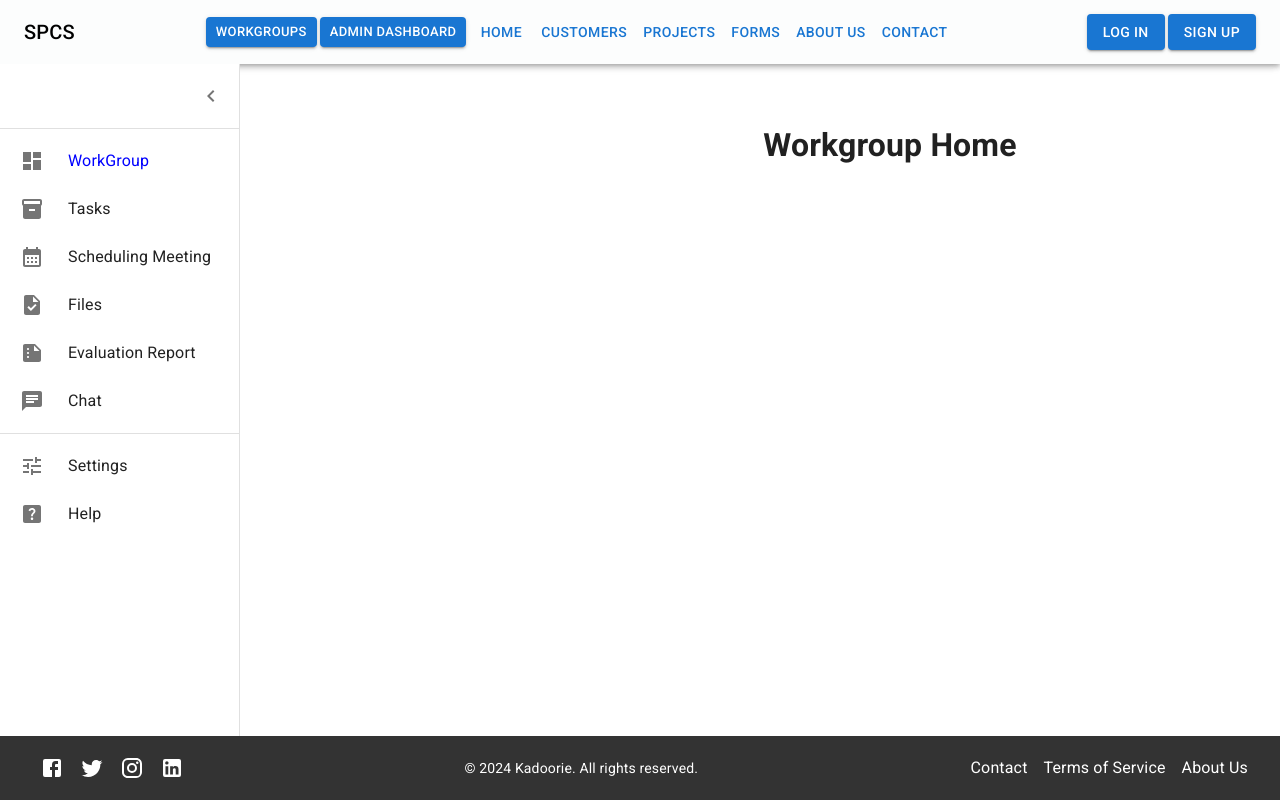
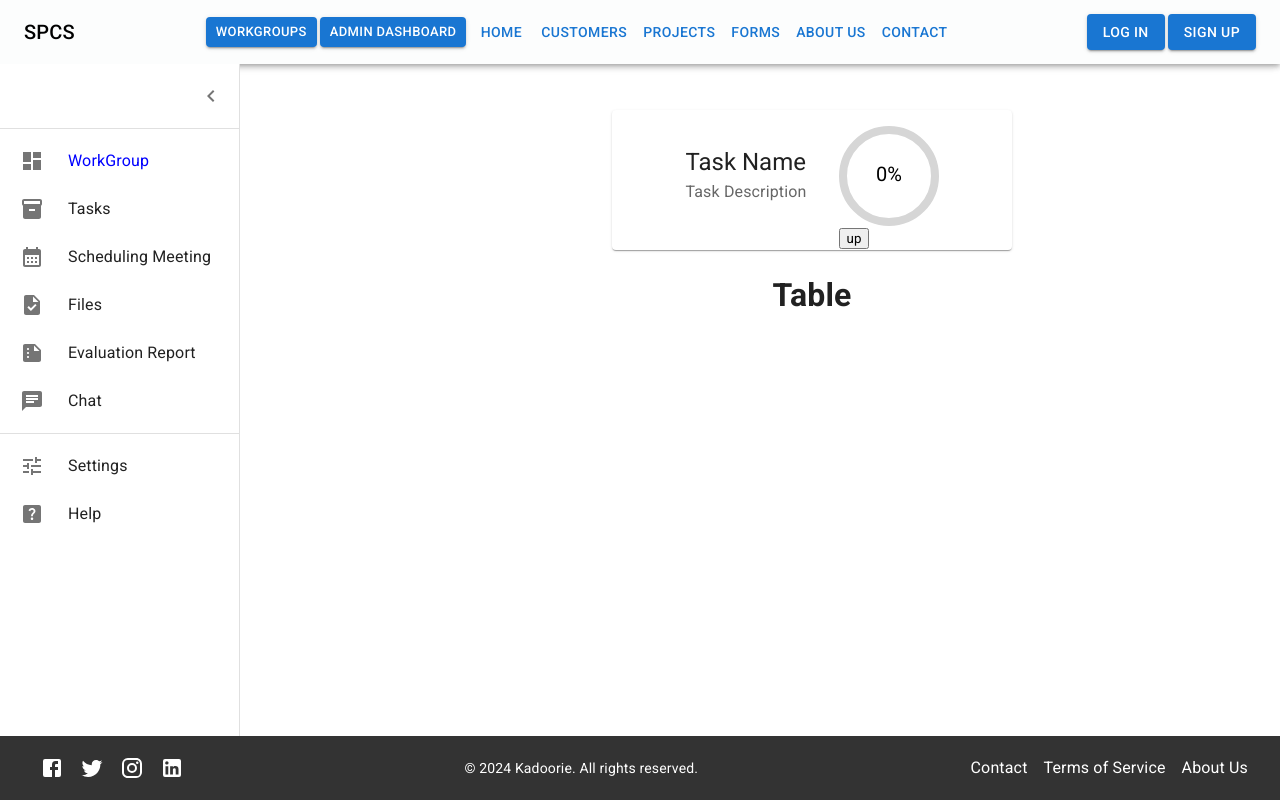
Before and after one commit to Noortumeh/Students-Project-Center-System, a React (Vite) app: page /workgroups/1 in a window 1280 px wide. Built offline with nearby package versions, Linux system fonts and the light colour scheme.

Commit message:
work in workgroup page

```diff
--- a/package.json
+++ b/package.json
@@ -23,6 +23,7 @@
     "react": "^18.3.1",
     "react-bootstrap": "^2.10.4",
     "react-chartjs-2": "^5.2.0",
+    "react-circular-progressbar": "^2.1.0",
     "react-dom": "^18.3.1",
     "react-icons": "^5.3.0",
     "react-multi-select-component": "^4.3.4",
--- a/src/Admin/Pages/Admin/projects/ProjectDetails.jsx
+++ b/src/Admin/Pages/Admin/projects/ProjectDetails.jsx
@@ -1,5 +1,5 @@
 import React from 'react';
-import { Container, Box, Typography, Grid, Card, CardContent, Avatar } from '@mui/material';
+import { Container, Box, Typography, Grid2 as Grid, Card, CardContent, Avatar } from '@mui/material';
 import { FaUsers, FaChalkboardTeacher, FaUserTie, FaCog, FaLaptopCode } from 'react-icons/fa';
 import { motion } from 'framer-motion'; // مكتبة لتأثيرات الحركة
 import { useParams } from 'react-router-dom';
--- a/src/Admin/Pages/Admin/workgroup/WorkGroup.jsx
+++ b/src/Admin/Pages/Admin/workgroup/WorkGroup.jsx
@@ -10,7 +10,7 @@ import {
   TableHead,
   TableRow,
   CircularProgress,
-  Grid,
+  Grid2 as Grid,
   Paper,
   Box,
   IconButton
--- a/src/App.jsx
+++ b/src/App.jsx
@@ -39,7 +39,7 @@ import WorkgroupsTasks from "./Users/pages/workgroupIndex/WorkgroupsTasks.jsx";
 // WorkGroup by ID
 import WorkgroupRoot from "./Users/pages/workgroupIndex/workgroup/WorkgroupRoot.jsx";
 import WorkgroupHome from './Users/pages/workgroupIndex/workgroup/Workgroup.jsx';
-import TasksPage from './Users/pages/workgroupIndex/workgroup/Tasks.jsx';
+import TasksPage from './Users/pages/workgroupIndex/workgroup/tasks.jsx';
 // Loaders to fetch data before rendering components
 import { fetchUserDetails, fetchProjectDetails, fetchReportDetails, fetchWorkGroupDetails } from './Admin/Components/loader/Loader.js';
 
--- a/src/Users/components/Footer.jsx
+++ b/src/Users/components/Footer.jsx
@@ -1,5 +1,5 @@
 import React from 'react';
-import { Box, Typography, Link, IconButton, Grid } from '@mui/material';
+import { Box, Typography, Link, IconButton } from '@mui/material';
 import { Facebook, Twitter, Instagram, LinkedIn } from '@mui/icons-material';
 
 const Footer = () => {
--- /dev/null
+++ b/src/Users/components/ProgressCircle.jsx
@@ -0,0 +1,32 @@
+// ProgressCircle.jsx
+import React, { useState } from 'react';
+import { CircularProgressbar, buildStyles } from 'react-circular-progressbar';
+import 'react-circular-progressbar/dist/styles.css';
+
+const ProgressCircle = ({ totalTasks }) => {
+    const [completedTasks, setCompletedTasks] = useState(0);
+
+    const handleTaskCompletion = () => {
+        if (completedTasks < totalTasks) {
+            setCompletedTasks(completedTasks + 1);
+        }
+    };
+    const percentage = (completedTasks / totalTasks) * 100;
+
+    return (
+        <div style={{ width: '100px', height: '100px' }}>
+            <CircularProgressbar
+                value={percentage}
+                text={`${Math.round(percentage)}%`}
+                styles={buildStyles({
+                    pathColor: `#4caf50`,
+                    textColor: '#000',
+                    trailColor: '#d6d6d6',
+                })}
+            />
+            <button onClick={handleTaskCompletion}>up</button>
+        </div>
+    );
+};
+
+export default ProgressCircle;
--- /dev/null
+++ b/src/Users/components/TaskCard.jsx
@@ -0,0 +1,40 @@
+import * as React from 'react';
+import { useTheme } from '@mui/material/styles';
+import Box from '@mui/material/Box';
+import Card from '@mui/material/Card';
+import CardContent from '@mui/material/CardContent';
+import CardMedia from '@mui/material/CardMedia';
+import IconButton from '@mui/material/IconButton';
+import Typography from '@mui/material/Typography';
+import SkipPreviousIcon from '@mui/icons-material/SkipPrevious';
+import PlayArrowIcon from '@mui/icons-material/PlayArrow';
+import SkipNextIcon from '@mui/icons-material/SkipNext';
+import ProgressCircle from './ProgressCircle';
+
+export default function TaskCard() {
+  const theme = useTheme();
+
+  return (
+    <Card sx={{ display: 'flex', justifyContent:'center', alignItems:'center', width:'400px'}}>
+      <Box sx={{ display: 'flex', flexDirection: 'column' }}>
+        <CardContent sx={{ flex: '1 0 auto' }}>
+          <Typography component="div" variant="h5">
+            Task Name
+          </Typography>
+          <Typography
+            variant="subtitle1"
+            component="div"
+            sx={{ color: 'text.secondary' }}
+          >
+            Task Description
+          </Typography>
+        </CardContent>
+      </Box>
+      <Box>
+        <CardContent sx={{ flex: '1 0 auto' }}>
+            <ProgressCircle totalTasks={5} />
+        </CardContent>
+      </Box>
+    </Card>
+  );
+}
--- a/src/Users/pages/workgroupIndex/workgroup/Workgroup.jsx
+++ b/src/Users/pages/workgroupIndex/workgroup/Workgroup.jsx
@@ -1,5 +1,16 @@
-export default function WorkgroupHome(){
-    return(
-        <h1 style={{textAlign: "center"}}>Workgroup Home</h1>
+import { Box } from '@mui/material';
+import ProgressCircle from '../../../components/ProgressCircle';
+import TaskCard from '../../../components/TaskCard';
+
+export default function WorkgroupHome() {
+    return (
+        <Box  sx = {{ display: 'flex', flexDirection: 'column', justifyContent: 'center', alignItems: 'center', marginRight:'20%', marginTop:'10px'}}>
+                <Box>
+                    <TaskCard />
+                </Box>
+                <Box>
+                    <h1 style={{ textAlign: "center" }}>Table</h1>
+                </Box>
+        </Box >
     );
 }
```
Also changed, not shown: 1 other file (tests, documents, lock files or other folders).
